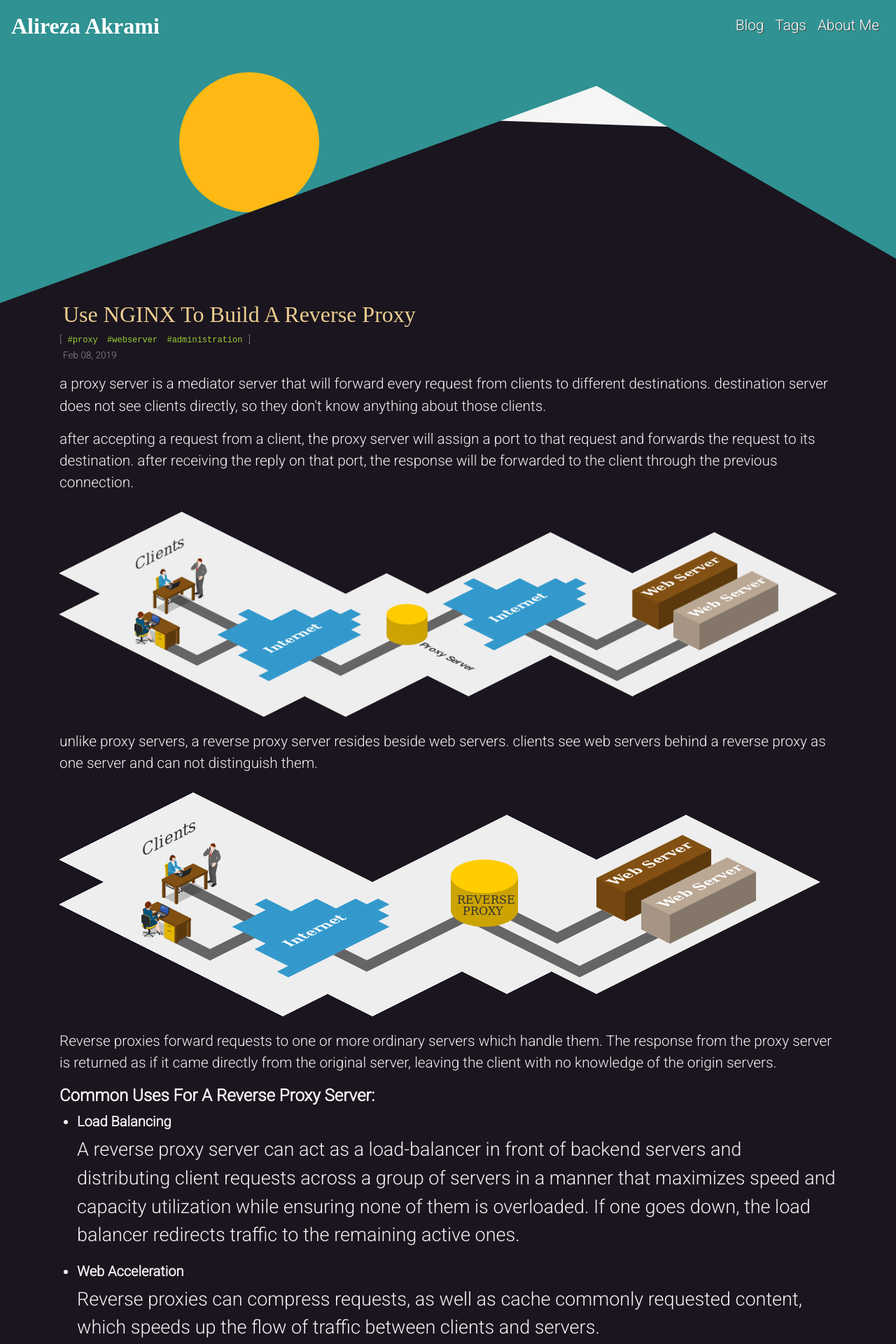
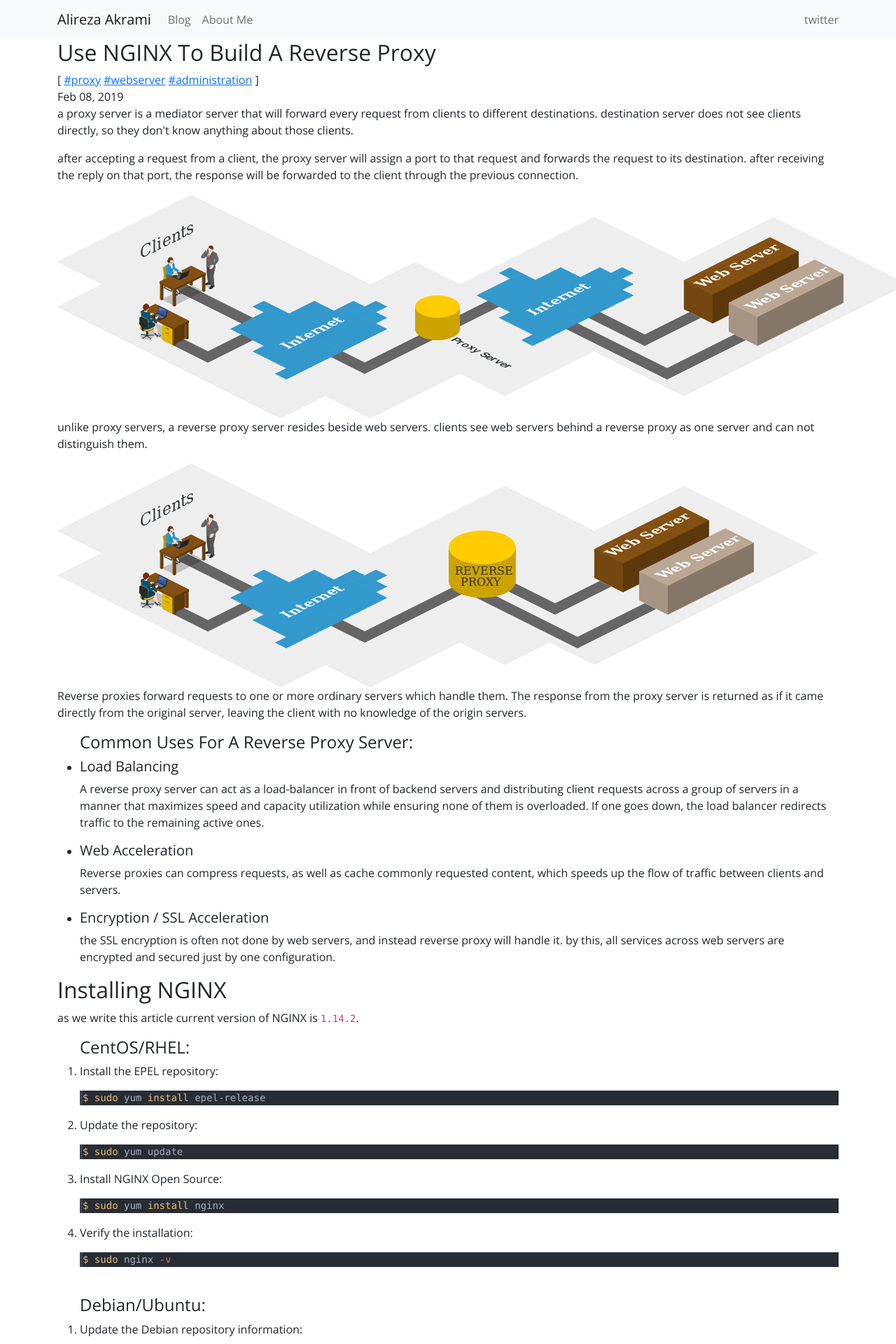
Before and after one commit to akrami/akrami.github.io, a Jekyll site: the page built from blog/_posts/2019-02-08-use-nginx-to-build-a-reverse-proxy.html, in a window 1280 px wide. Shown: the top 1920 px of the page at 70% size. Built offline with Jekyll 4.4.1, drawn with Linux system fonts in a browser that asks for light colours; nearby versions of some CDN libraries; some web fonts are replaced; comment, search, counter and statistics services are not loaded.

Commit message:
bootstrap update

```diff
--- a/_layouts/layout.html
+++ b/_layouts/layout.html
@@ -7,7 +7,7 @@
   <script async src="https://www.googletagmanager.com/gtag/js?id=UA-112313025-2"></script>
   <script>
     window.dataLayer = window.dataLayer || [];
-    function gtag(){dataLayer.push(arguments);}
+    function gtag() { dataLayer.push(arguments); }
     gtag('js', new Date());
     gtag('config', 'UA-112313025-2');
   </script>
@@ -17,13 +17,16 @@
   <title>{% if page.layout == 'post' %}{{ page.title }} - {% endif %}{{ site.title }}</title>
   <meta name="description" content="Alireza Akrami's Blog{% if page.description %} - {{ page.description }}{% endif %}">
   <meta name="robots" content="index, follow" />
-  <link rel="stylesheet" href="/assets/css/bootstrap.min.css">
-  <link rel="stylesheet" href="https://use.fontawesome.com/releases/v5.5.0/css/all.css" integrity="sha384-B4dIYHKNBt8Bc12p+WXckhzcICo0wtJAoU8YZTY5qE0Id1GSseTk6S+L3BlXeVIU"
-    crossorigin="anonymous">
-  <link href="https://fonts.googleapis.com/css?family=Inconsolata" rel="stylesheet">
-  <link href="https://fonts.googleapis.com/css?family=Roboto:300" rel="stylesheet">
-  <link href="https://fonts.googleapis.com/css?family=Volkhov:700" rel="stylesheet">
-  <link rel="stylesheet" href="/assets/css/english.css">
+  <link href="https://cdn.jsdelivr.net/npm/bootstrap@5.1.3/dist/css/bootstrap.min.css" rel="stylesheet"
+    integrity="sha384-1BmE4kWBq78iYhFldvKuhfTAU6auU8tT94WrHftjDbrCEXSU1oBoqyl2QvZ6jIW3" crossorigin="anonymous">
+  <link rel="stylesheet" href="https://use.fontawesome.com/releases/v5.5.0/css/all.css"
+    integrity="sha384-B4dIYHKNBt8Bc12p+WXckhzcICo0wtJAoU8YZTY5qE0Id1GSseTk6S+L3BlXeVIU" crossorigin="anonymous">
+  <link rel="preconnect" href="https://fonts.googleapis.com">
+  <link rel="preconnect" href="https://fonts.gstatic.com" crossorigin>
+  <link
+    href="https://fonts.googleapis.com/css2?family=Merriweather:ital,wght@0,400;0,700;1,400;1,700&family=Open+Sans:ital,wght@0,400;0,600;1,400;1,600&family=Source+Code+Pro:ital,wght@0,400;0,700;1,400;1,700&display=swap"
+    rel="stylesheet">
+  <link rel="stylesheet" href="/assets/css/stylesheet.css">
 
   <link rel="apple-touch-icon" sizes="180x180" href="/apple-touch-icon.png">
   <link rel="icon" type="image/png" sizes="32x32" href="/favicon-32x32.png">
@@ -35,47 +38,41 @@
 </head>
 
 <body>
-  <nav class="navbar navbar-expand-lg" id="main-menu">
+  <nav class="navbar navbar-expand-lg navbar-light bg-light">
+    <div class="container">
       <a class="navbar-brand" href="/">{{ site.title }}</a>
-    <button class="navbar-toggler float-right" type="button" data-toggle="collapse" data-target="#navbarSupportedContent"
-      aria-controls="navbarSupportedContent" aria-expanded="false" aria-label="Toggle navigation">
-      <i class="fas fa-bars"></i>
+      <button class="navbar-toggler" type="button" data-bs-toggle="collapse" data-bs-target="#navbarText"
+        aria-controls="navbarText" aria-expanded="false" aria-label="Toggle navigation">
+        <span class="navbar-toggler-icon"></span>
       </button>
-    <div class="collapse navbar-collapse" id="navbarSupportedContent">
-      <ul class=" nav navbar-nav ml-auto">
+      <div class="collapse navbar-collapse" id="navbarText">
+        <ul class="navbar-nav me-auto mb-2 mb-lg-0">
           <li class="nav-item">
-	  <a href="/blog" class="nav-link">Blog</a>
+            <a class="nav-link" href="/blog">Blog</a>
           </li>
           <li class="nav-item">
-          <a href="/blog/tags" class="nav-link">Tags</a>
-        </li>
-        <li class="nav-item">
-          <a href="/me" class="nav-link">About Me</a>
+            <a class="nav-link" href="/me">About Me</a>
           </li>
         </ul>
+        <span class="navbar-text">
+          twitter
+        </span>
+      </div>
     </div>
   </nav>
-  <div class="background">
-    <div class="background-shapes">
-      <div class="background-shape1"></div>
-      <div class="background-shape2">
-        <div class="background-sun"></div>
-      </div>
-      <div class="background-snow"></div>
-    </div>
-  </div>
+
   <div id="content" class="container">
     {{ content }}
   </div>
+
+
   <div class="footer">
-    <div class="skew">
-      <div class="container">
-        <p class="text-center">Powered by <i class="fab fa-github"></i> - 2022</p>
+      <p class="text-center"> Powered by <i class="fab fa-github"></i> - 2022 </p>
   </div>
-    </div>
-  </div>
-  <script src="/assets/js/jquery-3.3.1.min.js" charset="utf-8"></script>
-  <script src="/assets/js/bootstrap.min.js" charset="utf-8"></script>
+
+  <script src="https://cdn.jsdelivr.net/npm/bootstrap@5.1.3/dist/js/bootstrap.bundle.min.js"
+    integrity="sha384-ka7Sk0Gln4gmtz2MlQnikT1wXgYsOg+OMhuP+IlRH9sENBO0LRn5q+8nbTov4+1p"
+    crossorigin="anonymous"></script>
   <script src="/assets/js/scripts.js" charset="utf-8"></script>
 </body>
 
--- a/assets/css/english.css
+++ /dev/null
@@ -1,342 +0,0 @@
-@import "highlighter.css";
-
-html {
-  height: 100%;
-}
-
-body {
-  background-color: rgb(27,21,31);
-  color: #F4F4F4;
-  font-family: 'Roboto';
-  position: relative;
-  min-height: 100%;
-}
-
-body::after {
-  content: '';
-  display: block;
-  height: 100px;
-}
-
-.background {
-  position: relative;
-  height: 400px;
-  z-index: -5;
-}
-
-.background-shapes {
-  position: absolute;
-  top: 0;
-  left: 0;
-  right: 0;
-  height: 400px;
-}
-
-.background-shape1 {
-  position: absolute;
-  top: -600px;
-  left: 0;
-  right: 0;
-  height: 600px;
-  background-color: #309292;
-  transform: skewY(30deg);
-  z-index: -3;
-}
-
-.background-shape2 {
-  position: absolute;
-  top: -400px;
-  left: 0;
-  right: 0;
-  height: 600px;
-  background-color: #309292;
-  transform: skewY(-20deg);
-  z-index: -3;
-  overflow: hidden;
-}
-
-.background-snow {
-    position: absolute;
-    top: 0;
-    left: 0;
-    right: 0;
-    height: 170px;
-    background-color: whitesmoke;
-    transform: skewY(2deg);
-    z-index: -4;
-}
-
-.background-sun {
-  position: absolute;
-  top: 400px;
-  left: 20%;
-  width: 200px;
-  height: 200px;
-  background-color: #FFB914;
-  border-radius: 50%;
-  transform: skewY(20deg);
-  z-index: -3;
-}
-
-#main-menu {
-  position: absolute;
-  top: 0;
-  right: 0;
-  left: 0;
-}
-
-#main-menu .navbar-brand,
-#main-menu-post .navbar-brand {
-  font-family: 'Volkhov';
-  font-weight: bold;
-  font-size: 2em;
-}
-
-
-#main-menu a,
-#main-menu .fas,
-#main-menu-post a,
-#main-menu-post .fas {
-  color: white;
-}
-
-#content,
-#content-post {
-  direction: ltr;
-  text-align: left;
-  min-height: 100%;
-  position: relative;
-}
-
-.post {
-  margin-bottom: 75px;
-  margin-top: 25px;
-  position: relative;
-}
-
-.post-content p::selection, .post-content a::selection, .post-content code::selection {
-  color: #000;
-  background: white;
-}
-
-.post-meta {
-  font-size: 0.85em;
-  color: rgba(255, 255, 255, 0.5);
-}
-
-.post-category, .post-date {
-  padding: 2px 5px 1px 5px;
-  display: inline-block;
-}
-
-.post-date {
-  margin-right: 25px;
-}
-
-.post-header {
-  display: inline-block;
-  line-height: 49px;
-  margin-bottom: 0;
-}
-
-.post-header a {
-  font-family: 'Volkhov';
-  font-weight: normal;
-  font-size: 1em;
-  color: rgba(237,206,144,1);
-  padding: 0 5px;
-  background-image: linear-gradient(120deg, #2F3745 0%, #2F3745 100%);
-  background-repeat: no-repeat;
-  background-size: 1em 100%;
-  background-position: left;
-  transition: background-size 0.25s ease-in;
-}
-
-.post-header.posted-header {
-  font-family: 'Volkhov';
-  font-weight: normal;
-  font-size: 2em;
-  /* color: #1b151f; */
-  color: rgba(237,206,144,1);
-  padding: 0 5px;
-}
-
-.post-header a:hover {
-  text-decoration: none;
-  background-size: 100% 100%;
-}
-
-.post-content {
-  display: block;
-  margin-top: 15px;
-}
-
-.post-content p {
-  font-size: 1.3em;
-}
-
-.post-content a {
-  color: #EDBE5F;
-  padding-left: 2px;
-  padding-right: 2px;
-  border-radius: 3px;
-  -webkit-transition: background-color 200ms linear;
-  -ms-transition: background-color 200ms linear;
-  transition: background-color 200ms linear;
-}
-
-.post-content a:hover {
-  text-decoration: none;
-  background-color: rgba(237,190,95, 0.1);
-  -webkit-transition: background-color 200ms linear;
-  -ms-transition: background-color 200ms linear;
-  transition: background-color 200ms linear;
-}
-
-.post-content img {
-  max-width: 100%;
-  margin-top: 10px;
-  margin-bottom: 20px;
-}
-
-.post-content h2,
-.post-content h3,
-.post-content h4,
-.post-content h5 {
-  font-weight: bold;
-}
-
-.post-content h2,
-.post-content h3 {
-  padding-top: 25px;
-}
-
-ul,
-ol {
-  padding-left: 25px;
-}
-
-ul h4,
-ol h4 {
-  margin-left: -25px;
-}
-
-code {
-  direction: ltr;
-  text-align: left;
-  display: block-inline;
-}
-
-.post .highlight {
-  direction: ltr;
-  text-align: left;
-}
-
-.post .highlight pre {
-  padding: 5px;
-}
-
-.post code.highlighter-rouge {
-  color: #EDDEC0;
-  direction: ltr;
-  text-align: left;
-  display: block-inline;
-  background-color: #2B252F;
-  padding: 2px 5px;
-}
-
-code, kbd, pre, samp {
-  font-family: 'Inconsolata', monospace;
-  font-size: 1em;
-  line-height: 1.2em;
-}
-
-.footer {
-  height: 100px;
-  position: absolute;
-  width: 100%;
-  font-size: 0.89em;
-  overflow: hidden;
-  bottom: 0;
-}
-
-.footer .skew {
-
-  background-color: #CAA902;
-  transform: skewY(3.5deg);
-  display: block;
-  position: absolute;
-  height: 100px;
-  bottom: -50px;
-  left: 0;
-  right: 0;
-  top: 50px;
-}
-
-.footer p {
-  margin: 0;
-  transform: skewY(-3.5deg);
-  line-height: 50px;
-  vertical-align: bottom;
-}
-
-#old-posts {
-  margin-bottom: 35px;
-}
-
-#old-posts span {
-  color: rgba(255, 255, 255, 0.5);
-}
-
-#old-posts a {
-  font-family: 'Volkhov';
-  margin-left: 25px;
-  font-weight: normal;
-  color: #EDDEC0;
-}
-
-#old-posts a:hover {
-  text-decoration: none;
-  color: #EDBE5F;
-}
-
-.nav-link {
-  text-align: right;
-  text-shadow: 1px 1px 0 #444;
-}
-
-.post-tag {
-  font-family: monospace;
-  font-size: 12px;
-  color: yellowgreen;
-  margin-left: 5px;
-  margin-right: 5px;
-}
-
-.post-tag:hover {
-  text-decoration: none;
-  color: yellow;
-}
-
-.tags {
-  padding: 10px;
-  margin-top: 10px;
-  margin-bottom: 50px;
-}
-
-.tags .tag {
-  padding: 5px 10px;
-  margin-right: 10px;
-  display: inline-block;
-  color: rgba(255, 255, 255, .6);
-}
-
-.tags .tag:hover {
-  color: rgba(255, 255, 255, .9);
-  text-decoration: none;
-  text-shadow: 0 0 10px rgba(255, 255, 255, .8), 0 0 20px rgba(255, 255, 255, .7);
-}
-
-ul li {
-  font-size: 1.3em;
-}
--- /dev/null
+++ b/assets/css/stylesheet.css
@@ -0,0 +1,5 @@
+@import "highlighter.css";
+
+body {
+  font-family: 'Open Sans', sans-serif;
+}
--- a/assets/js/scripts.js
+++ b/assets/js/scripts.js
@@ -1,3 +1 @@
-window.onscroll = function scrollSun() {
-    $('.background-sun').css('top', (400+this.scrollY/2)+'px');
-}
+/* Customized JS script */
```
Also changed, not shown: 1 other file. Lines whose indentation alone changed are shown as unchanged.
